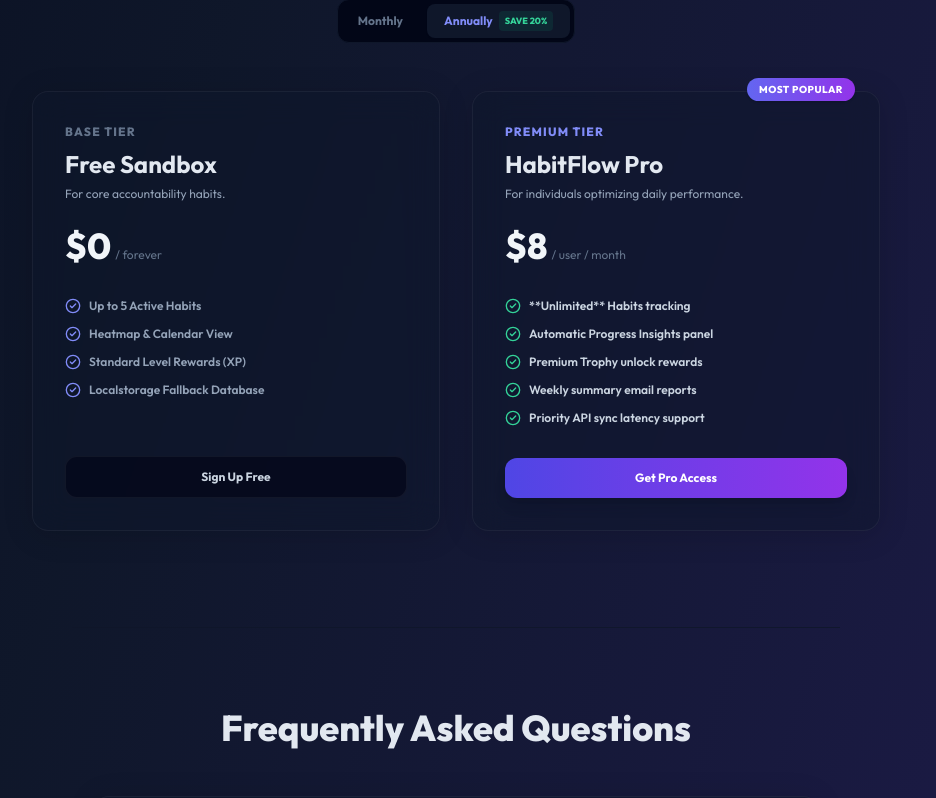
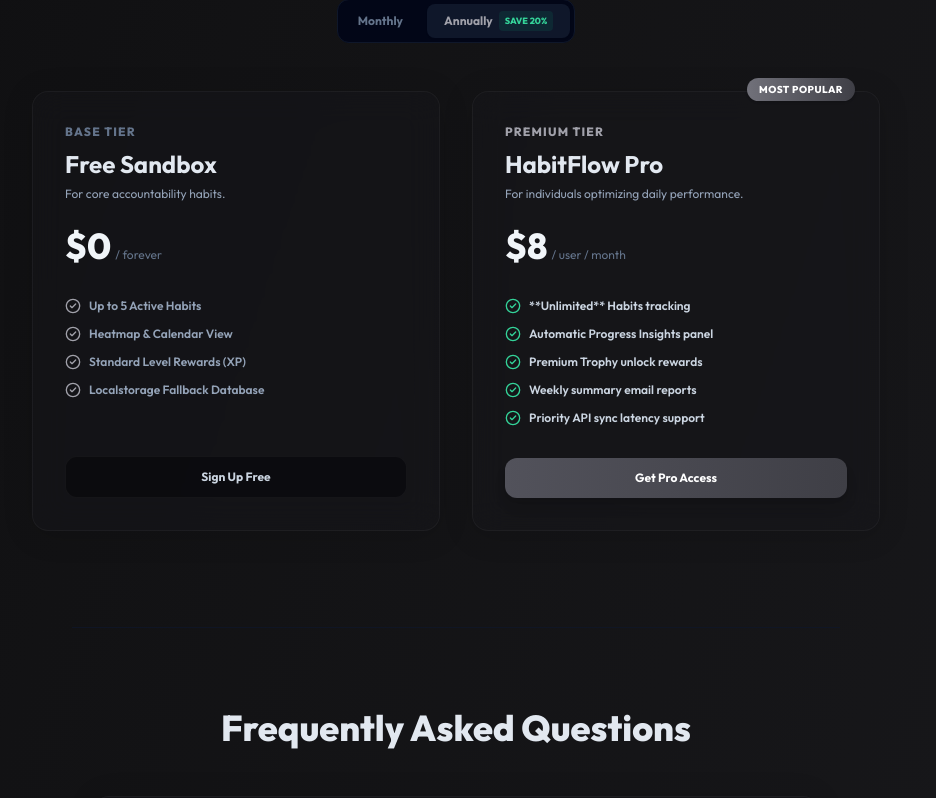
Before and after one commit to khushikumari240824/habit-tracker-saas, a Next.js app in the folder frontend/: page / in a window 1280 px wide. Shown: the part 2613-3411 px from the top of the page, without its empty margins (184-1120 px from the left). Built offline with nearby package versions, Linux system fonts and the light colour scheme.

Commit message:
changed the colour to black and grey

```diff
--- a/frontend/src/app/page.tsx
+++ b/frontend/src/app/page.tsx
@@ -519,7 +519,7 @@
       </section>
 
       {/* FOOTER */}
-      <footer className="border-t border-slate-900/15 dark:border-slate-900/80 light:border-slate-200 bg-slate-950/5 dark:bg-slate-950/80 backdrop-blur-md py-12">
+      <footer className="border-t border-slate-900/15 dark:border-slate-900/80 light:border-slate-200 bg-slate-950/5 dark:bg-black backdrop-blur-md py-12">
         <div className="max-w-6xl mx-auto px-6 flex flex-col sm:flex-row items-center justify-between gap-6">
           <div className="flex items-center gap-2">
             <div className="flex h-7 w-7 items-center justify-center rounded-lg bg-gradient-to-br from-indigo-500 to-purple-600 shadow-md">
--- a/frontend/src/styles/globals.css
+++ b/frontend/src/styles/globals.css
@@ -3,41 +3,49 @@
 @tailwind utilities;
 
 :root {
-  /* Dark Theme (Default) */
-  --bg-gradient-from: #020617; /* slate-950 */
-  --bg-gradient-via: #0f172a; /* slate-900 */
-  --bg-gradient-to: #1e1b4b; /* indigo-950 */
-  --text-primary: #f1f5f9; /* slate-100 */
-  --text-secondary: #94a3b8; /* slate-400 */
-  --card-bg: rgba(15, 23, 42, 0.45);
-  --card-border: rgba(255, 255, 255, 0.05);
-  --card-bg-hover: rgba(15, 23, 42, 0.65);
-  --border-glow: rgba(99, 102, 241, 0.15);
-  --input-bg: rgba(2, 6, 23, 0.65);
-  --border-subtle: rgba(255, 255, 255, 0.05);
-  --sidebar-bg: rgba(2, 6, 23, 0.5);
-  --header-border: rgba(30, 41, 59, 0.6);
-  --sidebar-border: rgba(255, 255, 255, 0.05);
+  /* Dark Theme (Default) - Matte Obsidian & Zinc */
+  --bg-gradient-from: #09090b; /* zinc-950 */
+  --bg-gradient-via: #121214;  /* dark matte charcoal */
+  --bg-gradient-to: #18181b;   /* zinc-900 */
+  --text-primary: #f4f4f5;     /* zinc-100 */
+  --text-secondary: #a1a1aa;   /* zinc-400 */
+  --card-bg: rgba(24, 24, 27, 0.45);
+  --card-border: rgba(255, 255, 255, 0.04);
+  --card-bg-hover: rgba(27, 27, 30, 0.65);
+  --border-glow: rgba(255, 255, 255, 0.06);
+  --input-bg: rgba(9, 9, 11, 0.65);
+  --border-subtle: rgba(255, 255, 255, 0.04);
+  --sidebar-bg: rgba(9, 9, 11, 0.5);
+  --header-border: rgba(39, 39, 42, 0.6);
+  --sidebar-border: rgba(255, 255, 255, 0.04);
   --text-contrast: #ffffff;
+
+  --focus-border: rgba(255, 255, 255, 0.25);
+  --focus-glow: rgba(255, 255, 255, 0.05);
+  --hover-border: rgba(255, 255, 255, 0.12);
 }
 
 :root.light {
-  /* Light Theme */
-  --bg-gradient-from: #f8fafc; /* slate-50 */
-  --bg-gradient-via: #f1f5f9; /* slate-100 */
-  --bg-gradient-to: #cbd5e1; /* slate-300 */
-  --text-primary: #0f172a; /* slate-900 */
-  --text-secondary: #475569; /* slate-600 */
+  /* Light Theme - Zinc/Silver Slate */
+  --bg-gradient-from: #fafafa; /* zinc-50 */
+  --bg-gradient-via: #f4f4f5;  /* zinc-100 */
+  --bg-gradient-to: #e4e4e7;   /* zinc-200 */
+  --text-primary: #18181b;     /* zinc-900 */
+  --text-secondary: #52525b;   /* zinc-600 */
   --card-bg: rgba(255, 255, 255, 0.7);
-  --card-border: rgba(0, 0, 0, 0.08);
+  --card-border: rgba(0, 0, 0, 0.06);
   --card-bg-hover: rgba(255, 255, 255, 0.95);
-  --border-glow: rgba(99, 102, 241, 0.05);
+  --border-glow: rgba(0, 0, 0, 0.03);
   --input-bg: rgba(255, 255, 255, 0.95);
-  --border-subtle: rgba(0, 0, 0, 0.1);
-  --sidebar-bg: rgba(241, 245, 249, 0.85);
-  --header-border: rgba(226, 232, 240, 0.9);
-  --sidebar-border: rgba(0, 0, 0, 0.08);
-  --text-contrast: #0f172a;
+  --border-subtle: rgba(0, 0, 0, 0.08);
+  --sidebar-bg: rgba(244, 244, 245, 0.85);
+  --header-border: rgba(228, 228, 231, 0.9);
+  --sidebar-border: rgba(0, 0, 0, 0.06);
+  --text-contrast: #18181b;
+
+  --focus-border: rgba(24, 24, 27, 0.35);
+  --focus-glow: rgba(24, 24, 27, 0.05);
+  --hover-border: rgba(24, 24, 27, 0.15);
 }
 
 body {
@@ -82,7 +90,7 @@
 
   .glass-card-hover:hover {
     background: var(--card-bg-hover);
-    border-color: rgba(99, 102, 241, 0.25);
+    border-color: var(--hover-border);
     box-shadow: 0 10px 40px -10px var(--border-glow);
     transform: translateY(-2px);
   }
@@ -95,20 +103,20 @@
   }
 
   .glass-input:focus {
-    border-color: rgba(99, 102, 241, 0.5);
-    box-shadow: 0 0 15px rgba(99, 102, 241, 0.15);
+    border-color: var(--focus-border);
+    box-shadow: 0 0 15px var(--focus-glow);
   }
 
   .glow-text-purple {
-    text-shadow: 0 0 20px rgba(168, 85, 247, 0.4);
+    text-shadow: 0 0 20px rgba(255, 255, 255, 0.1);
   }
 
   .glow-text-blue {
-    text-shadow: 0 0 20px rgba(59, 130, 246, 0.4);
+    text-shadow: 0 0 20px rgba(255, 255, 255, 0.1);
   }
 
   .glow-border-indigo {
-    box-shadow: 0 0 15px rgba(99, 102, 241, 0.2);
+    box-shadow: 0 0 15px rgba(255, 255, 255, 0.05);
   }
 }
 
@@ -119,14 +127,14 @@
 }
 
 ::-webkit-scrollbar-track {
-  background: rgba(2, 6, 23, 0.5);
+  background: rgba(9, 9, 11, 0.5);
 }
 
 ::-webkit-scrollbar-thumb {
-  background: rgba(99, 102, 241, 0.3);
+  background: rgba(255, 255, 255, 0.12);
   border-radius: 4px;
 }
 
 ::-webkit-scrollbar-thumb:hover {
-  background: rgba(99, 102, 241, 0.5);
+  background: rgba(255, 255, 255, 0.25);
 }
--- a/frontend/tailwind.config.js
+++ b/frontend/tailwind.config.js
@@ -12,6 +12,37 @@
       colors: {
         slate: {
           950: "#020617",
+        },
+        indigo: {
+          50: "#fafafa",
+          100: "#f4f4f5",
+          200: "#e4e4e7",
+          300: "#d4d4d8",
+          400: "#a1a1aa",
+          500: "#71717a",
+          600: "#52525b",
+          700: "#3f3f46",
+          800: "#27272a",
+          900: "#18181b",
+          950: "#09090b",
+        },
+        purple: {
+          50: "#fafafa",
+          100: "#f4f4f5",
+          200: "#e4e4e7",
+          300: "#d4d4d8",
+          400: "#a1a1aa",
+          500: "#52525b",
+          600: "#3f3f46",
+          700: "#27272a",
+          800: "#18181b",
+          900: "#09090b",
+          950: "#040405",
+        },
+        pink: {
+          400: "#e4e4e7",
+          500: "#d4d4d8",
+          600: "#a1a1aa",
         },
       },
       animation: {
```
